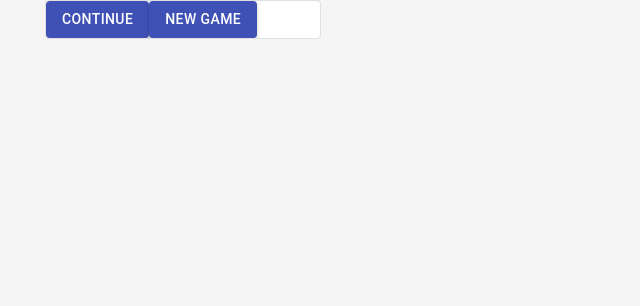
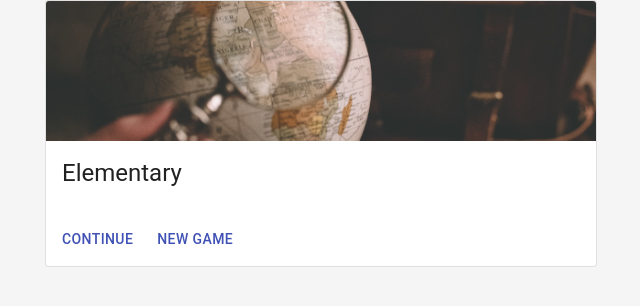
Before and after one commit to mchaffotte/elementary, a React (Create React App) app in the folder elementary-front/: page / in a window 1280 px wide. Shown: the top 306 px of the page, without its empty margins (319-959 px from the left). Built offline with nearby package versions, Linux system fonts and the light colour scheme.

Commit message:
Pimp home page

```diff
--- a/elementary-front/src/pages/Home.tsx
+++ b/elementary-front/src/pages/Home.tsx
@@ -1,48 +1,42 @@
 import {
-  Container,
-  CssBaseline,
-  Grid,
   Button,
   Card,
-  makeStyles,
+  CardContent,
+  CardMedia,
+  CardActions,
+  Typography,
 } from "@material-ui/core";
 import { FunctionComponent } from "react";
 import { Link } from "react-router-dom";
 
-const useStyles = makeStyles({
-  root: {
-    minWidth: 275,
-  },
-});
+import { Layout } from "../components/Layout";
+import logo from "../assets/journey.png";
 
 export const Home: FunctionComponent<{}> = () => {
-  const classes = useStyles();
-
   return (
-    <>
-      <CssBaseline />
-      <Container maxWidth="sm">
-        <Grid item xs={12} md={6}>
-          <Card className={classes.root} variant="outlined">
-            <Button
-              variant="contained"
-              color="primary"
-              component={Link}
-              to="/game"
-            >
-              Continue
-            </Button>
-            <Button
-              variant="contained"
-              color="primary"
-              component={Link}
-              to="/new-game"
-            >
-              New Game
-            </Button>
-          </Card>
-        </Grid>
-      </Container>
-    </>
+    <Layout>
+      <Card variant="outlined">
+        <CardMedia
+          component="img"
+          alt="Wrong Direction"
+          height="140"
+          image={logo}
+          title="Wrong Direction"
+        />
+        <CardContent>
+          <Typography gutterBottom variant="h5" component="h2">
+            Elementary
+          </Typography>
+        </CardContent>
+        <CardActions>
+          <Button color="primary" component={Link} to="/game">
+            Continue
+          </Button>
+          <Button color="primary" component={Link} to="/new-game">
+            New Game
+          </Button>
+        </CardActions>
+      </Card>
+    </Layout>
   );
 };
--- a/elementary-front/src/pages/NotFound.tsx
+++ b/elementary-front/src/pages/NotFound.tsx
@@ -10,7 +10,7 @@ import { FunctionComponent } from "react";
 import { Link } from "react-router-dom";
 
 import { Layout } from "../components/Layout";
-import errorLogo from "../assets/404.png";
+import logo from "../assets/journey.png";
 
 export const NotFound: FunctionComponent<{}> = () => {
   return (
@@ -20,7 +20,7 @@ export const NotFound: FunctionComponent<{}> = () => {
           component="img"
           alt="Wrong Direction"
           height="140"
-          image={errorLogo}
+          image={logo}
           title="Wrong Direction"
         />
         <CardContent>
```
Also changed, not shown: elementary-front/src/assets/journey.png (renamed from elementary-front/src/assets/404.png).
